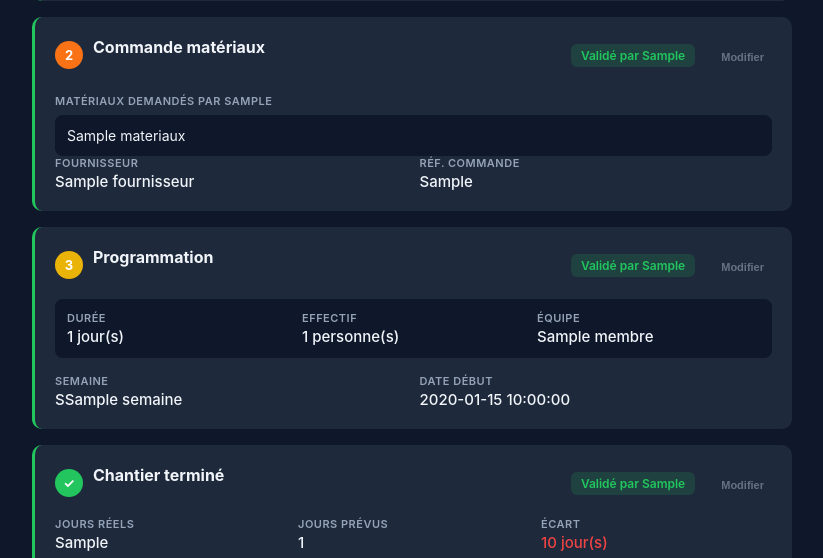
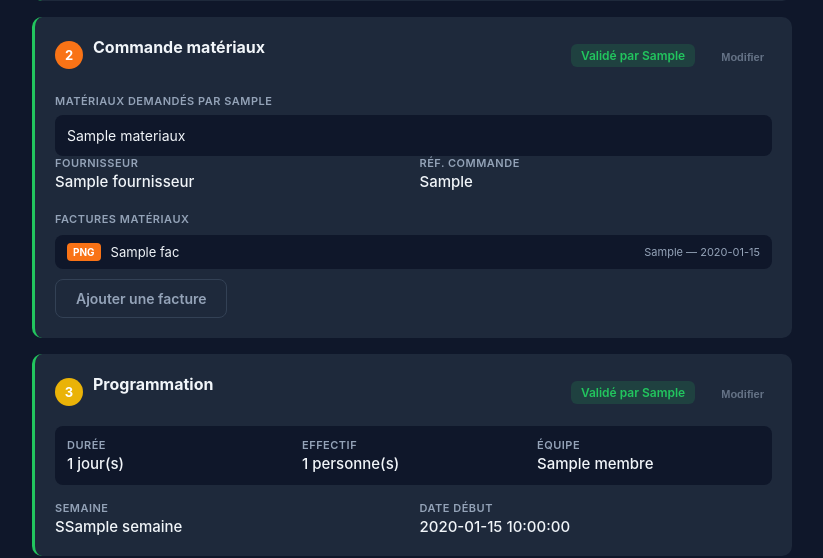
Before and after one commit to yohann-maker/cdba-chantiers, a FastAPI app: template templates/chantier.html in a window 1280 px wide. Shown: the part 1103-1661 px from the top of the page, without its empty margins (228-1051 px from the left). Run offline with FastAPI, Linux system fonts and the light colour scheme; the template is opened without the code that fills it: most values are stand-ins (such as "Sample title", 1, 10 or a date in 2020); grey boxes marked "Sample" are stand-in pictures.

Commit message:
Ajouter factures matériaux + notification Slack sur notes
- Upload facture (photo/PDF) sur l'étape Commande matériaux
- Factures visibles et cliquables sur la fiche chantier
- Notification Slack automatique quand une note est ajoutée
  (envoyée sur #bdc-et-photos-chantiers avec récap notes précédentes)
- Variable env : SLACK_WEBHOOK_CHANTIERS

Co-Authored-By: Claude Opus 4.6 <noreply@anthropic.com>

```diff
--- a/app.py
+++ b/app.py
@@ -23,6 +23,9 @@ from requests_oauthlib import OAuth1Session
 import requests
 
 logger = logging.getLogger("cdba")
+
+# Slack webhook pour notifier les ouvriers (canal #bdc-et-photos-chantiers)
+SLACK_WEBHOOK_URL = os.getenv("SLACK_WEBHOOK_CHANTIERS", "")
 
 # ──────────────────────────────────────────────────────
 # CONFIG
@@ -904,16 +907,15 @@ async def save_preparation(
 
 
 @app.post("/chantier/{chantier_id}/commande")
-async def save_commande(
-    request: Request,
-    chantier_id: str,
-    fournisseur: str = Form(""),
-    reference_commande: str = Form(""),
-    notes: str = Form(""),
-):
+async def save_commande(request: Request, chantier_id: str):
     user = get_current_user(request)
     if not user:
         raise HTTPException(401)
+
+    form = await request.form()
+    fournisseur = form.get("fournisseur", "")
+    reference_commande = form.get("reference_commande", "")
+    notes = form.get("notes", "")
 
     chantiers = load_chantiers()
     ch = chantiers.get(chantier_id)
@@ -926,10 +928,64 @@ async def save_commande(
         "notes": notes,
         "valide_par": user["name"],
         "valide_le": datetime.now().isoformat(),
+        "factures": ch.get("commande", {}).get("factures", []),
     }
     ch["etape"] = _compute_etape(ch)
     ch["historique"].append({
         "action": "Commande matériaux validée",
+        "par": user["name"],
+        "date": datetime.now().isoformat(),
+    })
+
+    save_chantiers(chantiers)
+    return RedirectResponse(f"/chantier/{chantier_id}", status_code=302)
+
+
+@app.post("/chantier/{chantier_id}/facture")
+async def upload_facture(request: Request, chantier_id: str):
+    """Upload une facture matériaux (photo ou PDF)."""
+    user = get_current_user(request)
+    if not user:
+        raise HTTPException(401)
+
+    form = await request.form()
+    fichier = form.get("facture")
+    if not fichier or not fichier.filename:
+        return RedirectResponse(f"/chantier/{chantier_id}", status_code=302)
+
+    chantiers = load_chantiers()
+    ch = chantiers.get(chantier_id)
+    if not ch:
+        raise HTTPException(404)
+
+    ext = Path(fichier.filename).suffix.lower()
+    if ext not in ('.jpg', '.jpeg', '.png', '.webp', '.heic', '.pdf'):
+        raise HTTPException(400, "Format non supporté (JPG, PNG, PDF)")
+
+    chantier_uploads = UPLOADS_DIR / chantier_id
+    chantier_uploads.mkdir(exist_ok=True)
+
+    file_id = uuid.uuid4().hex[:8]
+    filename = f"facture_{file_id}{ext}"
+    filepath = chantier_uploads / filename
+    content = await fichier.read()
+    with open(filepath, "wb") as f:
+        f.write(content)
+
+    if "commande" not in ch:
+        ch["commande"] = {}
+    if "factures" not in ch["commande"]:
+        ch["commande"]["factures"] = []
+
+    ch["commande"]["factures"].append({
+        "filename": filename,
+        "original_name": fichier.filename,
+        "uploaded_by": user["name"],
+        "uploaded_at": datetime.now().isoformat(),
+    })
+
+    ch["historique"].append({
+        "action": f"Facture ajoutée : {fichier.filename}",
         "par": user["name"],
         "date": datetime.now().isoformat(),
     })
@@ -1353,6 +1409,59 @@ async def reset_step(request: Request, chantier_id: str, step: str):
     return RedirectResponse(f"/chantier/{chantier_id}", status_code=302)
 
 
+def _send_slack_note(ch, note_text, author):
+    """Envoie une notification Slack quand une note est ajoutée sur un chantier."""
+    if not SLACK_WEBHOOK_URL:
+        return
+    try:
+        sellsy = ch.get("sellsy", {})
+        client = sellsy.get("client", "?")
+        prenom = sellsy.get("contact_prenom", "")
+        nom_opp = sellsy.get("nom", "")
+        ville = sellsy.get("ville", "")
+        cp = sellsy.get("cp", "")
+        lieu = f"{cp} {ville}".strip() if ville or cp else ""
+        adresse = sellsy.get("adresse", "")
+
+        header = f"*{prenom} {client}*" if prenom else f"*{client}*"
+        if lieu:
+            header += f" — {lieu}"
+
+        blocks = [
+            {
+                "type": "header",
+                "text": {"type": "plain_text", "text": f"📝 Note chantier — {client}"}
+            },
+            {
+                "type": "section",
+                "text": {"type": "mrkdwn", "text": (
+                    f"{header}\n"
+                    f"📋 {nom_opp}\n"
+                    f"📍 {adresse}\n\n"
+                    f"*{author}* a noté :\n"
+                    f">{note_text}"
+                )}
+            },
+        ]
+
+        # Ajouter un récap des notes précédentes s'il y en a
+        notes_suivi = ch.get("notes_suivi", [])
+        if len(notes_suivi) > 1:
+            previous = notes_suivi[:-1][-3:]  # 3 dernières notes avant celle-ci
+            recap_lines = []
+            for n in previous:
+                recap_lines.append(f"• _{n['par']}_ : {n['texte'][:80]}")
+            if recap_lines:
+                blocks.append({
+                    "type": "section",
+                    "text": {"type": "mrkdwn", "text": "*Notes précédentes :*\n" + "\n".join(recap_lines)}
+                })
+
+        requests.post(SLACK_WEBHOOK_URL, json={"blocks": blocks}, timeout=5)
+    except Exception as e:
+        logger.warning(f"Erreur envoi Slack note : {e}")
+
+
 @app.post("/chantier/{chantier_id}/note")
 async def add_note(request: Request, chantier_id: str):
     user = get_current_user(request)
@@ -1385,6 +1494,10 @@ async def add_note(request: Request, chantier_id: str):
     })
 
     save_chantiers(chantiers)
+
+    # Notifier Slack en arrière-plan
+    threading.Thread(target=_send_slack_note, args=(ch, texte, user["name"]), daemon=True).start()
+
     return RedirectResponse(f"/chantier/{chantier_id}", status_code=302)
 
 
--- a/static/style.css
+++ b/static/style.css
@@ -833,6 +833,49 @@ body {
     margin-top: 12px;
 }
 
+/* Factures matériaux */
+.factures-list {
+    display: flex;
+    flex-direction: column;
+    gap: 6px;
+    margin-top: 8px;
+}
+
+.facture-item {
+    display: flex;
+    align-items: center;
+    gap: 10px;
+    padding: 8px 12px;
+    background: var(--bg);
+    border-radius: 8px;
+    text-decoration: none;
+    color: var(--text);
+    transition: background 0.15s;
+}
+
+.facture-item:hover {
+    background: var(--bg-input);
+}
+
+.facture-icon {
+    background: var(--orange);
+    color: white;
+    padding: 3px 6px;
+    border-radius: 4px;
+    font-size: 10px;
+    font-weight: 700;
+}
+
+.facture-name {
+    flex: 1;
+    font-size: 13px;
+}
+
+.facture-meta {
+    font-size: 11px;
+    color: var(--text-muted);
+}
+
 .note-form textarea {
     width: 100%;
     background: var(--bg-input);
--- a/templates/chantier.html
+++ b/templates/chantier.html
@@ -275,6 +275,30 @@
                 <button type="submit" class="btn btn-primary">Valider la commande</button>
             </form>
             {% endif %}
+
+            <!-- Factures matériaux -->
+            {% set factures = ch.commande.get('factures', []) %}
+            {% if factures %}
+            <div class="factures-section" style="margin-top:16px;">
+                <span class="info-label">Factures matériaux</span>
+                <div class="factures-list">
+                    {% for fac in factures %}
+                    <a href="/uploads/{{ ch.id }}/{{ fac.filename }}" target="_blank" class="facture-item">
+                        <span class="facture-icon">{{ fac.filename.split('.')[-1].upper() }}</span>
+                        <span class="facture-name">{{ fac.original_name }}</span>
+                        <span class="facture-meta">{{ fac.uploaded_by }} — {{ fac.uploaded_at[:10] }}</span>
+                    </a>
+                    {% endfor %}
+                </div>
+            </div>
+            {% endif %}
+
+            <form method="post" action="/chantier/{{ ch.id }}/facture" enctype="multipart/form-data" style="margin-top:10px;">
+                <label class="btn btn-outline btn-upload">
+                    Ajouter une facture
+                    <input type="file" name="facture" accept="image/*,.pdf" capture="environment" style="display:none" onchange="this.form.submit()">
+                </label>
+            </form>
         </section>
 
         <!-- Étape 3 : Programmation (Gina/Charlotte) -->
```
